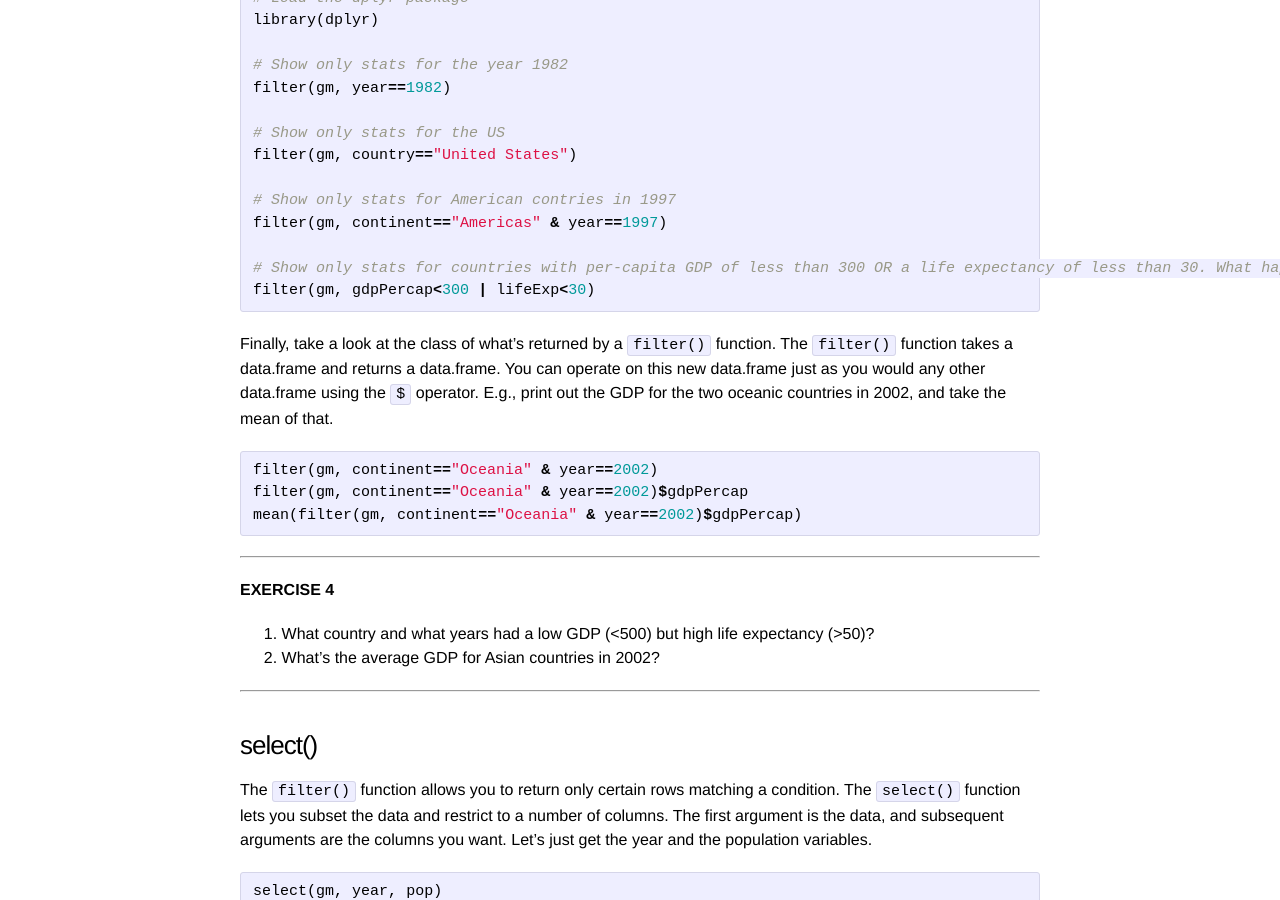
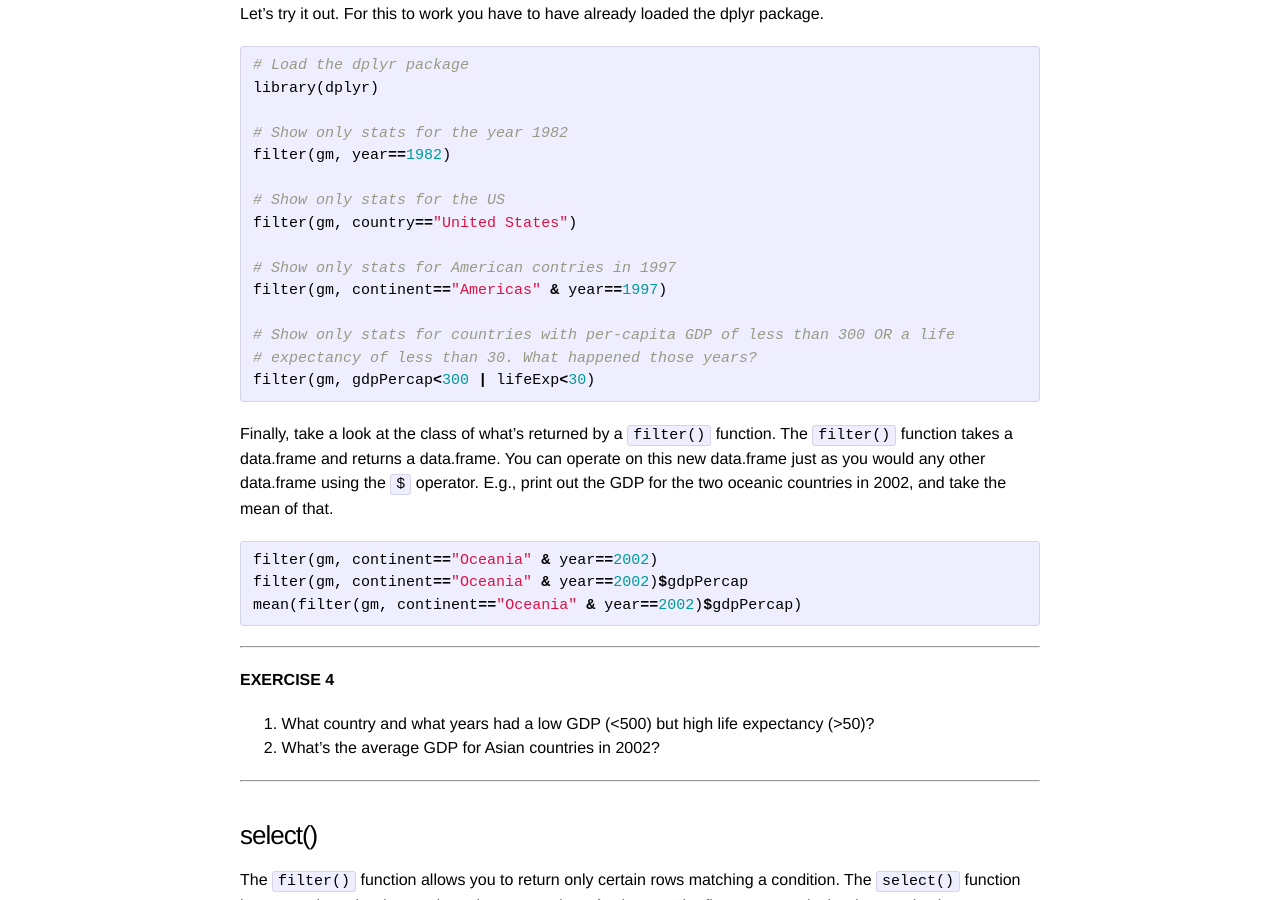
Before and after one commit to bioconnector/workshops2015, a Jekyll site: the page built from lessons/r/r-datacarpentry.md, in a window 1280 px wide and 900 px high, scrolled down 9586 px. Built offline with Jekyll 4.4.1, drawn with Linux system fonts in a browser that asks for light colours; Markdown is read by kramdown in place of the engine named in the settings.

Commit message:
tidy code for in-browser display

````diff
--- a/lessons/r/r-datacarpentry.md
+++ b/lessons/r/r-datacarpentry.md
@@ -300,7 +300,10 @@
 
 
 ```r
-gm %>% group_by(continent,year) %>% summarize(mean(pop), median(gdpPercap)) %>% View
+gm %>%
+  group_by(continent,year) %>%
+  summarize(mean(pop), median(gdpPercap)) %>%
+  View
 ```
 
 ----
@@ -369,7 +372,8 @@
 # Show only stats for American contries in 1997
 filter(gm, continent=="Americas" & year==1997)
 
-# Show only stats for countries with per-capita GDP of less than 300 OR a life expectancy of less than 30. What happened those years?
+# Show only stats for countries with per-capita GDP of less than 300 OR a life
+# expectancy of less than 30. What happened those years?
 filter(gm, gdpPercap<300 | lifeExp<30)
 ```
 
````
Also changed, not shown: lessons/r/r-datacarpentry.Rmd (+6 -2 lines).
